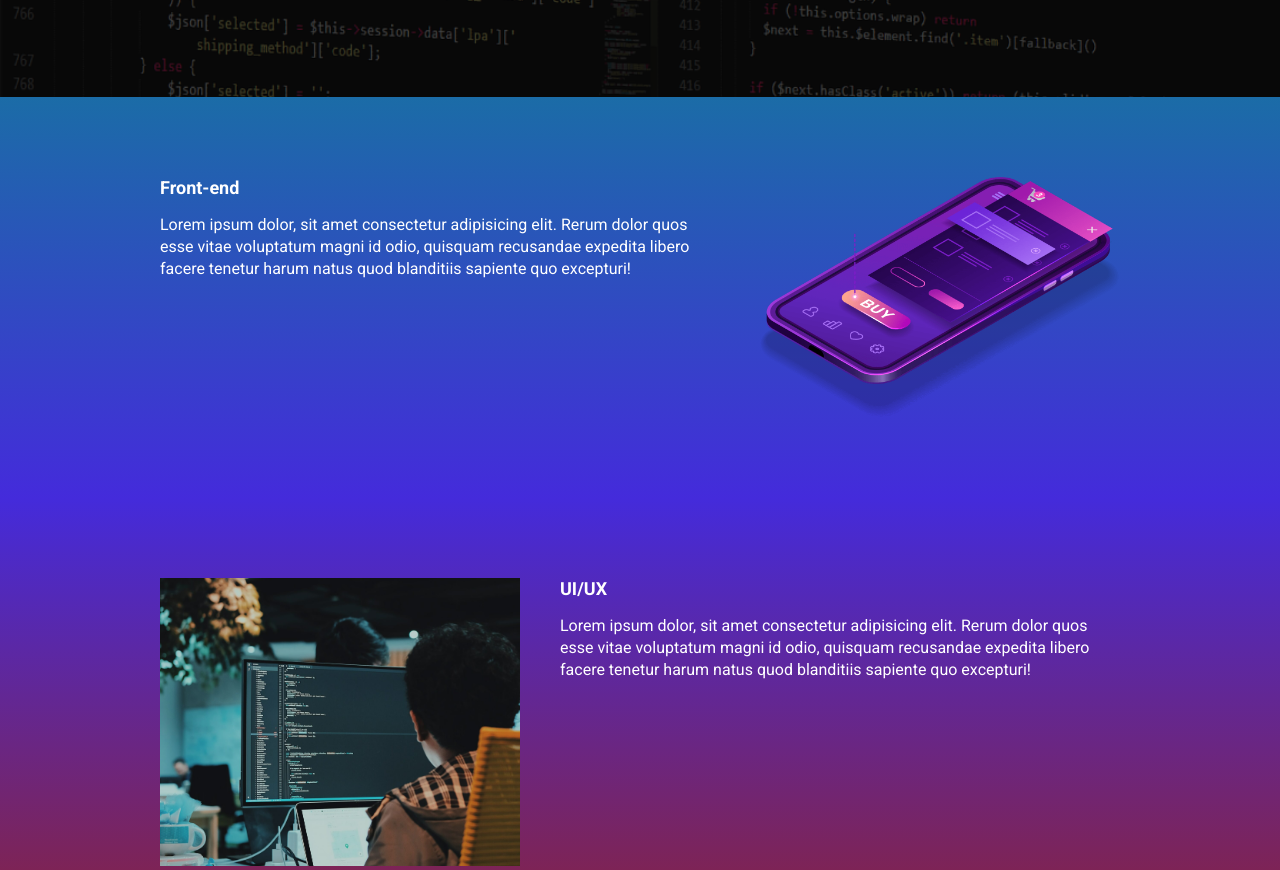
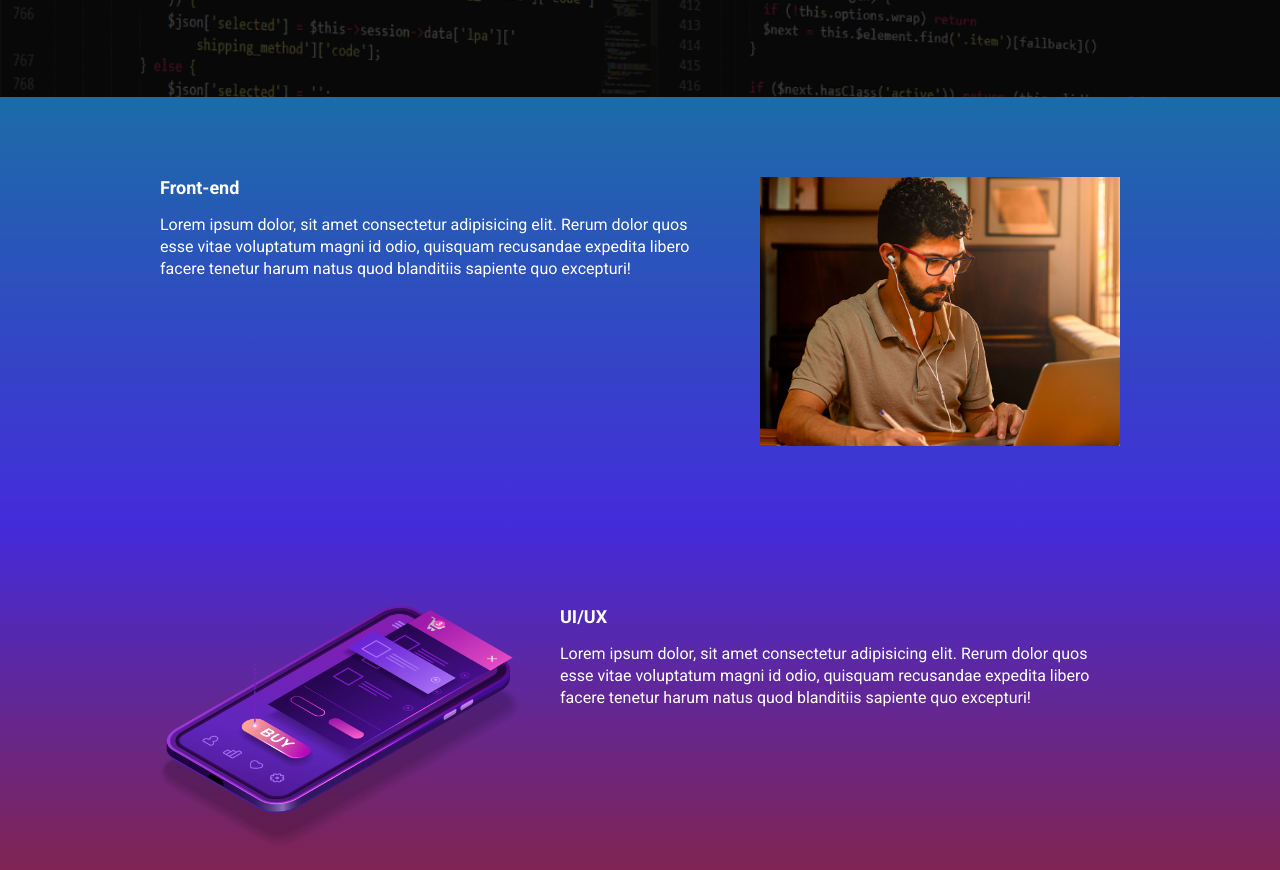
Before and after one commit to neris99/ebac_tech_talks, a website built with Parcel: page src/index.html in a window 1280 px wide. Shown: the part 464-1334 px from the top of the page. Built offline with nearby package versions, Linux system fonts and the light colour scheme; files whose address does not match are found by name.

Commit message:
ajuste imagens

```diff
--- a/src/index.html
+++ b/src/index.html
@@ -47,7 +47,7 @@
                     Lorem ipsum dolor, sit amet consectetur adipisicing elit. Rerum dolor quos esse vitae voluptatum magni id odio, quisquam recusandae expedita libero facere tenetur harum natus quod blanditiis sapiente quo excepturi!
                 </p>
             </div>
-            <img class="event__image" src="./images/ui-ux.png" alt="UI/UX">
+            <img class="event__image" src="./images/frontend.png" alt="Front-end">
         </div>
     </section>
     <section class="event event--ux-ui event--image-left">
@@ -58,7 +58,7 @@
                     Lorem ipsum dolor, sit amet consectetur adipisicing elit. Rerum dolor quos esse vitae voluptatum magni id odio, quisquam recusandae expedita libero facere tenetur harum natus quod blanditiis sapiente quo excepturi!
                 </p>
             </div>
-            <img class="event__image" src="./images/data.png" alt="Data Science">
+            <img class="event__image" src="./images//ui-ux.png" alt="UI/UX">
         </div>
     </section>
     <section class="event event--data-science">
@@ -69,7 +69,7 @@
                     Lorem ipsum dolor, sit amet consectetur adipisicing elit. Rerum dolor quos esse vitae voluptatum magni id odio, quisquam recusandae expedita libero facere tenetur harum natus quod blanditiis sapiente quo excepturi!
                 </p>
             </div>
-            <img class="event__image" src="./images/backend.png" alt="Back-end">
+            <img class="event__image" src="./images/data.png" alt="Data Science">
         </div>
     </section>
     <section class="event event--backend event--image-left">
@@ -80,7 +80,7 @@
                     Lorem ipsum dolor, sit amet consectetur adipisicing elit. Rerum dolor quos esse vitae voluptatum magni id odio, quisquam recusandae expedita libero facere tenetur harum natus quod blanditiis sapiente quo excepturi!
                 </p>
             </div>
-            <img class="event__image" src="./images/frontend.png" alt="Front-end">
+            <img class="event__image" src="./images/backend.png" alt="Back-end">
         </div>
     </section>
     <script src="https://unpkg.com/aos@next/dist/aos.js"></script>
```
